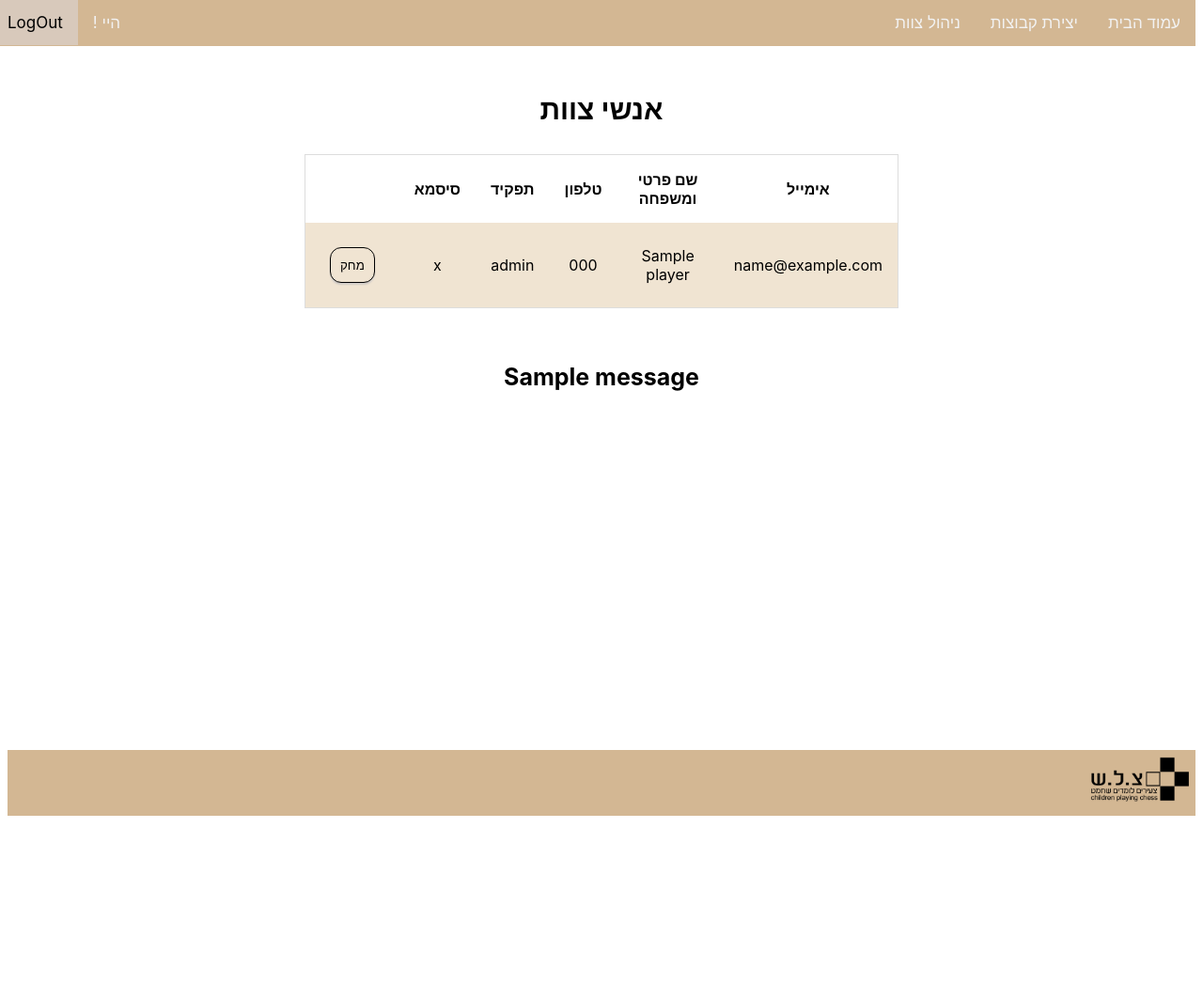
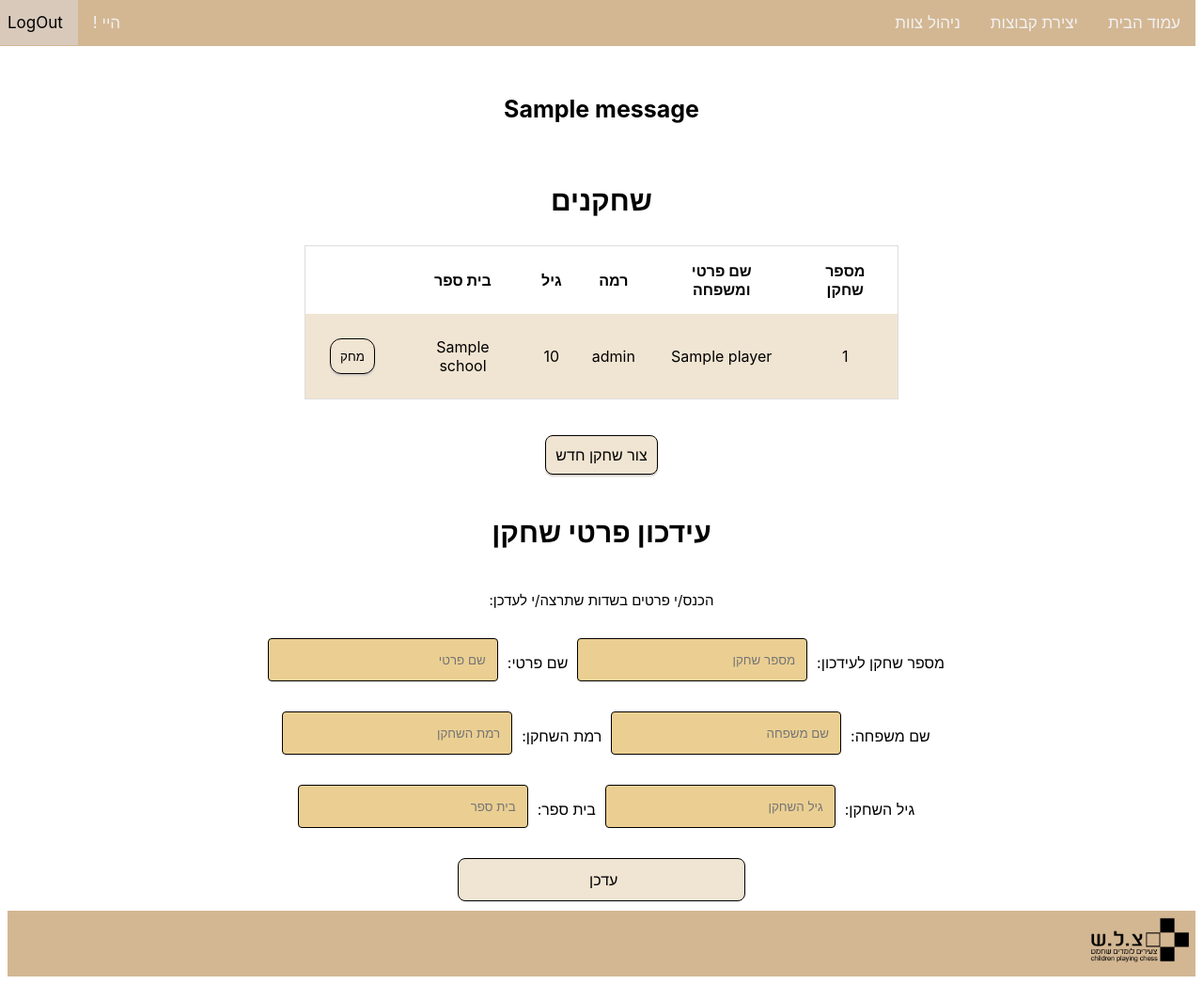
Before and after one commit to naama-grinwald/web-project-g21-part3, a Flask app: template pages/Players/templates/Players.html in a window 1280 px wide. Shown: the whole page at 94% size. Before the commit the page ends 868 px from the top, so only its background shows below. Run offline with Flask 2, Linux system fonts and the light colour scheme; the template is opened without the code that fills it: most values are stand-ins (such as "Sample title", 1, 10 or a date in 2020); one stand-in notice (Sample message) is shown; some web fonts are replaced.

Commit message:
finish tzofnat

```diff
--- a/pages/Players/static/css/Players.css
+++ b/pages/Players/static/css/Players.css
@@ -1,3 +1,58 @@
+.upper input{
+    width: 20%;
+}
+
+.upper {
+    display: flex;
+    justify-content: center;
+    flex-flow: row wrap;
+    align-items: center;
+    padding: 0 20px;
+    margin-top: 6px;
+}
+
+.submit{
+    text-align:center;
+    display: flex;
+    justify-content: center;
+    flex-flow: row wrap;
+    padding: 0 20px;
+    margin-top: 6px;
+}
+
 .alert-change{
         text-align: center;
 }
+
+.card {
+    cursor: pointer;
+    text-align: center;
+    display: flex;
+    justify-content: center;
+    align-items: center;
+    margin: 10px 10px;
+    font-size: 16px;
+    border-radius: 8px;
+    color: var(--black-color);
+    background-color: var(--button-color);
+    border: 1px solid var(--black-color);
+}
+
+.container {
+  display: flex;
+  justify-content: center;
+  padding:3px;
+}
+
+input[type=submit] {
+    cursor: pointer;
+    text-align: center;
+    display: flex;
+    justify-content: center;
+    align-items: center;
+    margin: 10px 10px;
+    font-size: 16px;
+    border-radius: 8px;
+    color: var(--black-color);
+    background-color: var(--button-color);
+}
--- a/pages/Players/templates/Players.html
+++ b/pages/Players/templates/Players.html
@@ -12,36 +12,71 @@
 
 <!--tohen-->
 {% block tohen %}
-    <h3 style="text-align: center"> אנשי צוות</h3>
+    {% for message in get_flashed_messages() %}
+        <h4 class="alert-change">{{ message }}</h4>
+    {% endfor %}
+    <h3 style="text-align: center">שחקנים</h3>
     <div>
         <table id="PlayersTable">
         <tr>
-             <th> אימייל </th>
+             <th> מספר שחקן </th>
              <th>שם פרטי ומשפחה</th>
-             <th>טלפון</th>
-             <th>תפקיד</th>
-             <th>סיסמא</th>
+             <th>רמה</th>
+             <th>גיל</th>
+             <th>בית ספר</th>
 
         </tr>
         {% for Players in Players_table %}
         <tr>
-            <td> {{ Players.email }} </td>
+            <td> {{ Players.id }} </td>
             <td> {{ Players.name }}</td>
-            <td> {{ Players.phone }} </td>
-            <td> {{ Players.role }} </td>
-            <td> {{ Players.password }} </td>
+            <td> {{ Players.level }} </td>
+            <td> {{ Players.age }} </td>
+            <td> {{ Players.school }} </td>
             <td>
 {#              <a href="{{url_for('Players.delete_Players_func', Players_email= Players.email)}}"> Delete</a>#}
-                <button id="removeButton" class="select" onclick="location.href='/Players/delete_Players/{{ Players.email }}'")>מחק</button>
+                <button id="removeButton" class="select" onclick="location.href='/Players/delete_Players/{{ Players.id }}'")>מחק</button>
             </td>
         </tr>
         {% endfor %}
         </table>
     </div>
 
-    {% for message in get_flashed_messages() %}
-        <h4 class="alert-change">{{ message }}</h4>
-    {% endfor %}
+    <div class="container">
+        <div class="card" onclick="location.href='/Create_Player'">
+           צור שחקן חדש
+        </div>
+    </div>
 
+    <h3 style="text-align: center">עידכון פרטי שחקן</h3>
+    <p style="text-align: center">הכנס/י פרטים בשדות שתרצה/י לעדכן:</p>
+    <form action="/Players/update_player" method="post">
+        <div class="upper">
+            <label class='label' for="id"> מספר שחקן לעידכון:</label><br>
+            <input type="number" class="field" name="id" placeholder="מספר שחקן" required><br>
+
+             <label class='label' for="name"> שם פרטי:</label><br>
+            <input type="text" class="field" name="name" placeholder="שם פרטי" ><br>
+
+        </div>
+        <div class="upper">
+            <label for="LastName"> שם משפחה:</label><br>
+            <input type="text" class="field" name="LastName" placeholder="שם משפחה" ><br>
+
+            <label class='label' for="level"> רמת השחקן:</label><br>
+            <input type="number" class="field" name="level" placeholder="רמת השחקן" ><br>
+
+        </div>
+        <div class="upper">
+            <label class='label' for="age"> גיל השחקן:</label><br>
+            <input type="number" class="field" name="age" placeholder="גיל השחקן" ><br>
+
+            <label for="school"> בית ספר:</label><br>
+            <input type="text" class="field" name="school" placeholder="בית ספר" ><br>
+        </div>
+        <div class="submit">
+            <input type="submit" value="עדכן ">
+        </div>
+    </form>
 
 {% endblock %}
```
Also changed, not shown: pages/Players/Players.py (+50 -11 lines), 1 other file.
